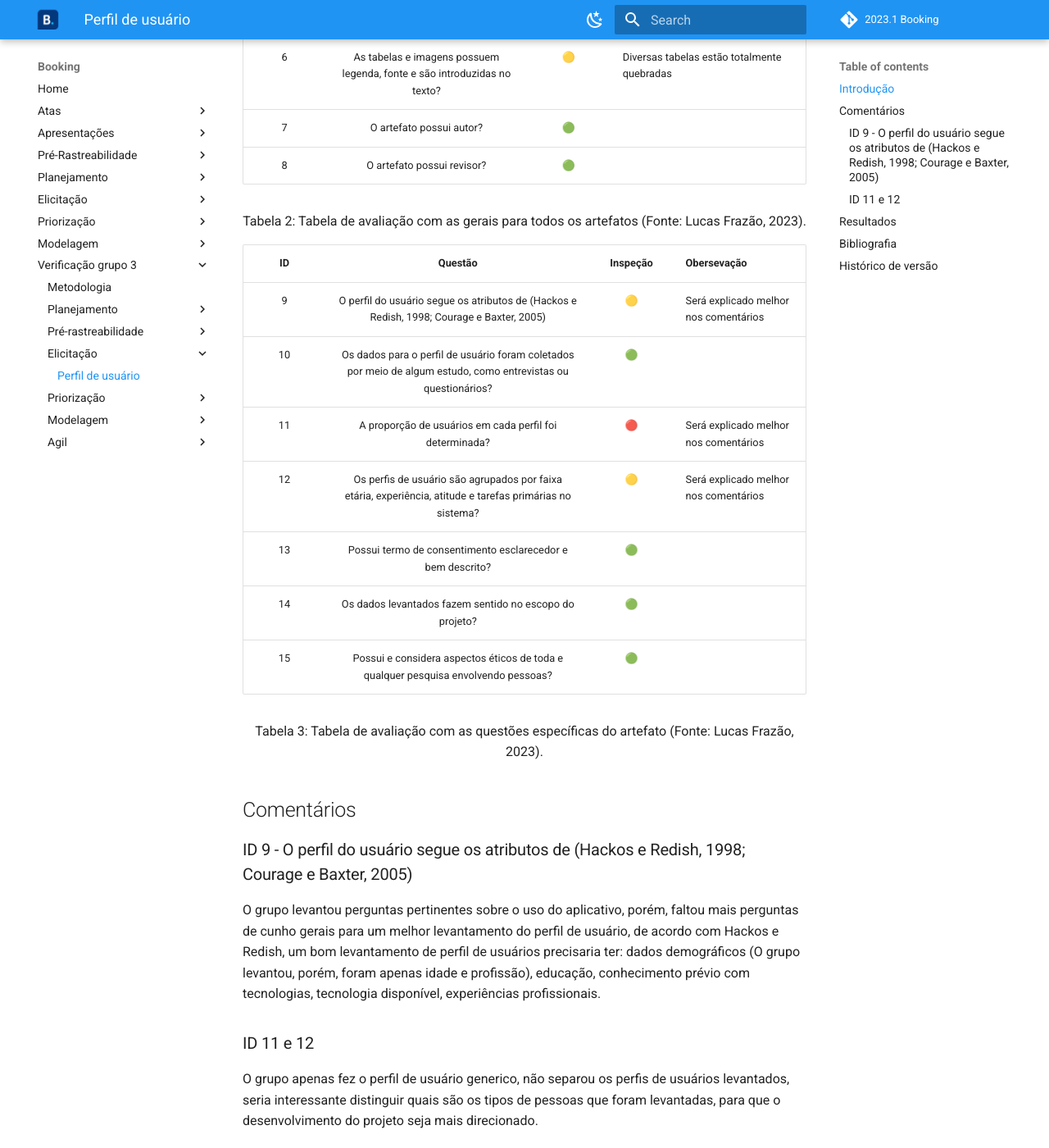
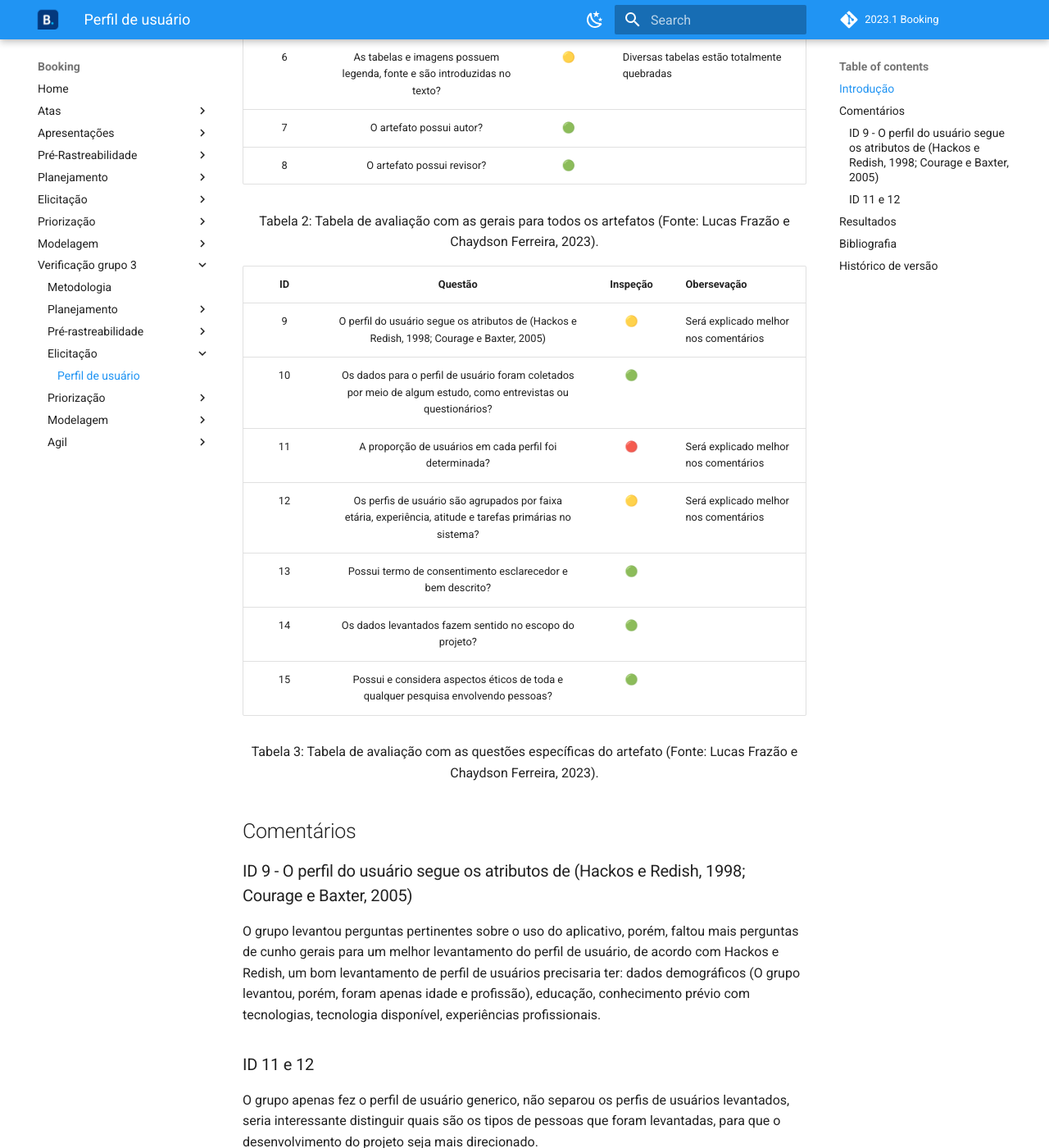
Before and after one commit to Requisitos-de-Software/2023.1-Booking, an MkDocs documentation site: the page built from docs/verificacao3/elicitacao/perfilUsuario.md, in a window 1280 px wide and 1400 px high, scrolled down 863 px. Shown: the whole window at 82% size. Built offline with MkDocs 1.6.1 and Material for MkDocs 9.7.7, drawn with Linux system fonts in a browser that asks for light colours; comment, search, counter and statistics services are not loaded; some of the changed text lies outside the part shown.

Commit message:
Adicionando autor no perfilUsuario

```diff
--- a/docs/verificacao3/elicitacao/perfilUsuario.md
+++ b/docs/verificacao3/elicitacao/perfilUsuario.md
@@ -9,7 +9,7 @@ O presente documento apresentará a verificação do artefato perfil de usuário
 | 1.3             | Mizael | Larissa Gomes |
 
 <div style="text-align: center">
-<p> Tabela 1: Metadados do artefato (Fonte: Lucas Frazão, 2023). </p>
+<p> Tabela 1: Metadados do artefato (Fonte: Lucas Frazão e Chaydson Ferreira, 2023). </p>
 </div>
 
 | ID  |                                 Questão                                  | Inspeção | Observações                                                                  |
@@ -24,7 +24,7 @@ O presente documento apresentará a verificação do artefato perfil de usuário
 |  8  |                        O artefato possui revisor?                        |    🟢    |                                                                              |
 
 <div style="text-align: center">
-<p> Tabela 2: Tabela de avaliação com as gerais para todos os artefatos (Fonte: Lucas Frazão, 2023). </p>
+<p> Tabela 2: Tabela de avaliação com as gerais para todos os artefatos (Fonte: Lucas Frazão e Chaydson Ferreira, 2023). </p>
 </div>
 
 | ID  |                                                    Questão                                                     | Inspeção | Obersevação                           |
@@ -38,7 +38,7 @@ O presente documento apresentará a verificação do artefato perfil de usuário
 | 15  |               Possui e considera aspectos éticos de toda e qualquer pesquisa envolvendo pessoas?               |    🟢    |                                       |
 
 <div style="text-align: center">
-<p> Tabela 3: Tabela de avaliação com as questões específicas do artefato (Fonte: Lucas Frazão, 2023). </p>
+<p> Tabela 3: Tabela de avaliação com as questões específicas do artefato (Fonte: Lucas Frazão e Chaydson Ferreira, 2023). </p>
 </div>
 
 ## Comentários
```
